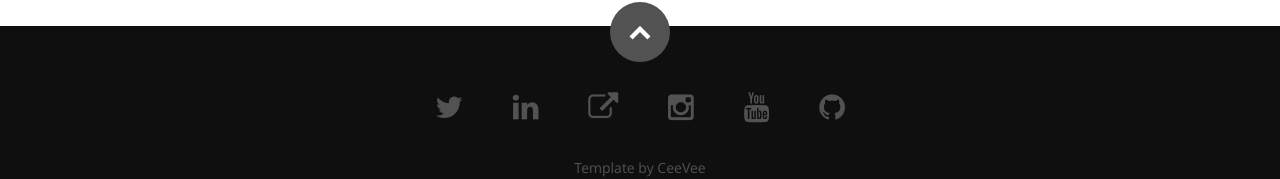
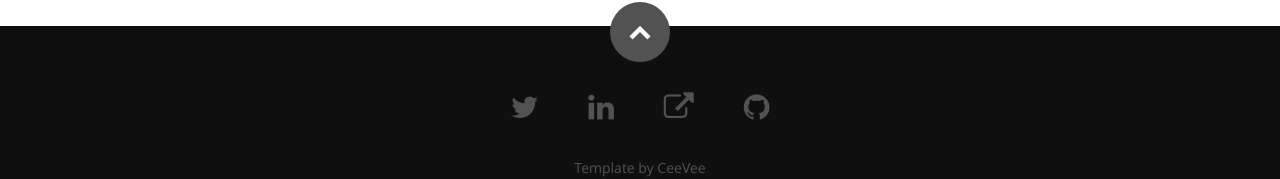
Before and after one commit to Dmizhura/azure-resume, a plain HTML site: page frontend/index.html in a window 1280 px wide. Shown: the part 2228-2407 px from the top of the page. Drawn offline with nearby package versions, Linux system fonts and the light colour scheme.

Commit message:
changes to index.html

```diff
--- a/frontend/index.html
+++ b/frontend/index.html
@@ -222,12 +222,10 @@
          <div class="twelve columns">
 
             <ul class="social-links">
-               <li><a href="https://twitter.com/madebygps"><i class="fa fa-twitter"></i></a></li>
-               <li><a href="https://linkedin.com/in/gwyneth-pena"><i class="fa fa-linkedin"></i></a></li>
-               <li><a href="https://madebygps.com"><i class="fa fa-external-link"></i></a></li>
-               <li><a href="https://instagram.com/madebygps"><i class="fa fa-instagram"></i></a></li>
-               <li><a href="https://youtube.com/madebygps"><i class="fa fa-youtube"></i></a></li>
-               <li><a href="https://github.com/madebygps/cgc-azure-resume"><i class="fa fa-github"></i></a></li>
+               <li><a href="https://twitter.com/D_Zhuravskiy"><i class="fa fa-twitter"></i></a></li>
+               <li><a href="https://www.linkedin.com/in/dmizhura/"><i class="fa fa-linkedin"></i></a></li>
+               <li><a href="https://www.google.com/"><i class="fa fa-external-link"></i></a></li>
+               <li><a href="https://github.com/Dmizhura/azure-resume"><i class="fa fa-github"></i></a></li>
             </ul>
 
             <ul class="copyright">
```
